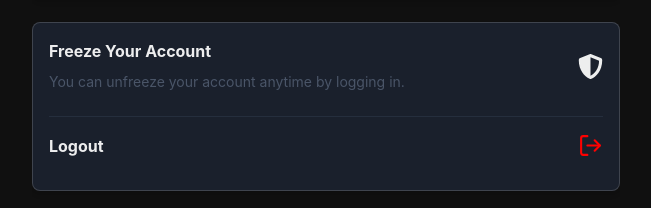
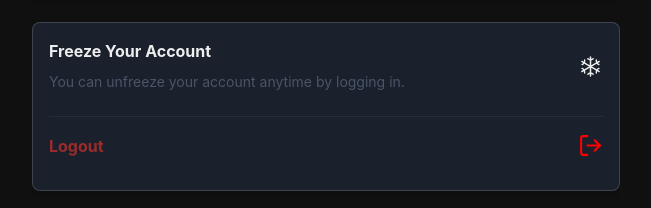
Before and after one commit to Kurisani-web/Mimo-chat, a React (Vite) app in the folder frontend/: page /settings in a window 1280 px wide. Shown: the part 455-663 px from the top of the page, without its empty margins (314-965 px from the left). Built offline with nearby package versions, Linux system fonts and the light colour scheme; no server answers; sample sign-in values are in the browser's storage.

Commit message:
bubblewrap

```diff
--- a/frontend/src/components/MessageContainer.jsx
+++ b/frontend/src/components/MessageContainer.jsx
@@ -131,9 +131,9 @@ const MessageContainer = () => {
         <Avatar src={selectedConversation.userProfilePic} size={"sm"} />
         <Text display={"flex"} alignItems={"center"}>
           {selectedConversation.username}
-          {currentUser?.email === "kurisanim2@gmail.com" && (
+          {/*{currentUser?.email === "kurisanim2@gmail.com" && (
             <Image src="/verified.png" w={4} h={4} ml={1} />
-          )}
+          )}*/}
         </Text>
       </Flex>
 
--- a/frontend/src/pages/SettingsPage.jsx
+++ b/frontend/src/pages/SettingsPage.jsx
@@ -13,7 +13,7 @@ import {
 import useShowToast from "../hooks/useShowToast";
 import useLogout from "../hooks/useLogout";
 import { FiLogOut } from "react-icons/fi";
-import { FaShieldAlt } from "react-icons/fa";
+import {IoIosSnow } from "react-icons/io";
 
 export const SettingsPage = ({user}) => {
 	const showToast = useShowToast();
@@ -256,7 +256,7 @@ export const SettingsPage = ({user}) => {
 										transform: "scale(1.1)", // Scale effect on hover
 									}}
 								>
-									<FaShieldAlt size={25} />
+									<IoIosSnow size={25} />
 								</Box>
 							</Tooltip>
 						</Box>
@@ -270,7 +270,7 @@ export const SettingsPage = ({user}) => {
 					{/* Logout Section */}
 					<Flex alignItems={"center"} justifyContent={"space-between"} mb={4}>
 						<Box>
-							<Text fontWeight="bold">Logout</Text>
+							<Text fontWeight="bold" color={"red.700"}>Logout</Text>
 						</Box>
 
 						{/* Aligning the Logout Icon (button) to the right */}
```
Also changed, not shown: frontend/public/site.webmanifest.
